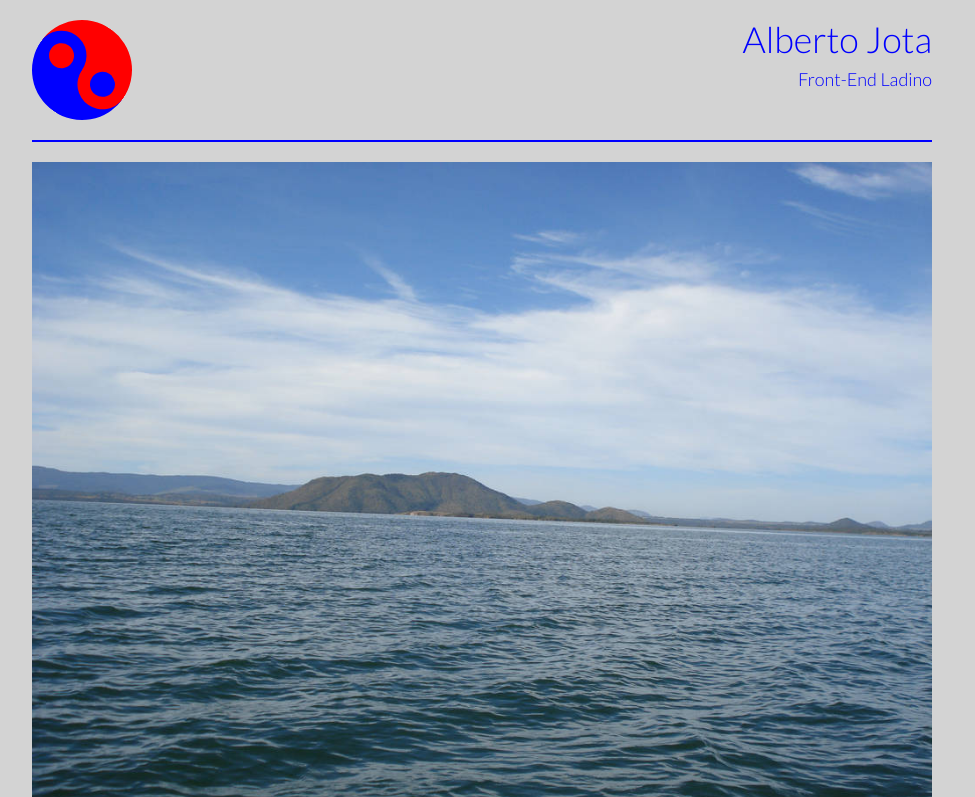
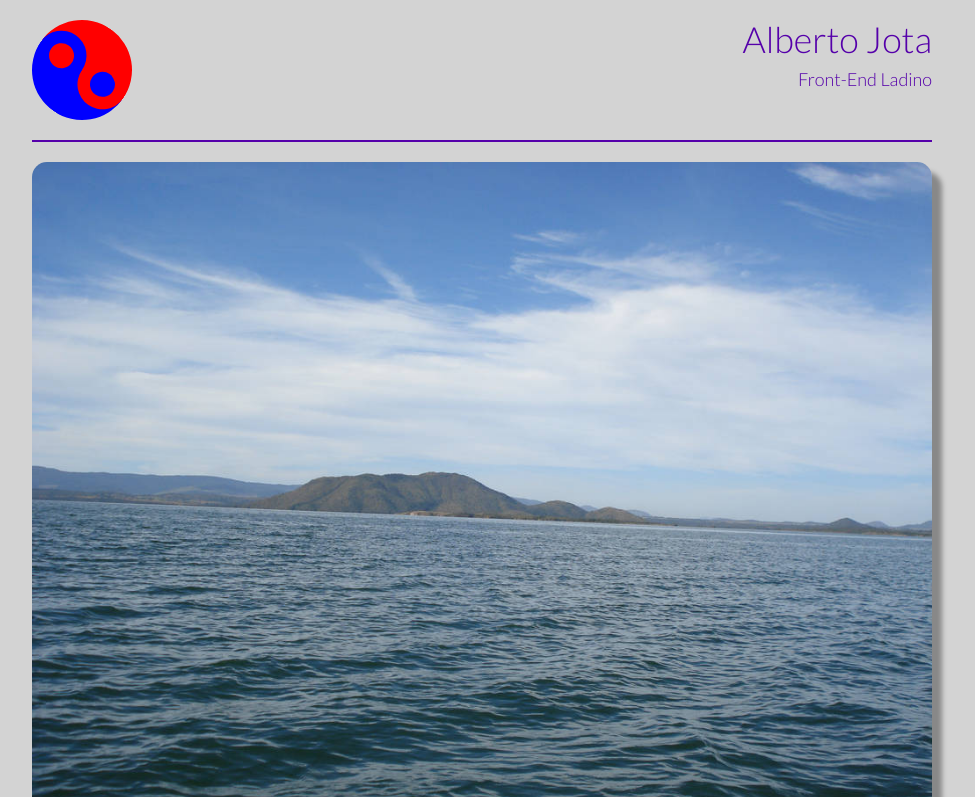
Before and after one commit to AlbertoJota/AlbertoJota.github.io, a plain HTML site: page index.html in a window 1280 px wide. Shown: the top 797 px of the page, without its empty margins (143-1118 px from the left). Drawn offline with nearby package versions, Linux system fonts and the light colour scheme.

Commit message:
formated image

```diff
--- a/css/style.css
+++ b/css/style.css
@@ -42,15 +42,11 @@ h1, h4 {
     color: blue;
 }
 
-.img-layout {
-    background-size: 100% 60%;
+.main-img {
+    border-radius: 15px;
+    box-shadow: 10px 10px 5px #888888;
 }
 
 .container {
     height: 100vh;
 }
-
-button {
-    min-width: 50px;
-    height: 50px;
-}
--- a/index.html
+++ b/index.html
@@ -12,7 +12,6 @@
     <link rel="stylesheet" href="https://maxcdn.bootstrapcdn.com/bootstrap/3.3.7/css/bootstrap.min.css">
     <link rel="stylesheet" href="css/bootstrap.min.css">
     <link rel="stylesheet" href="css/style.css">
-    <script src="js/animation.js"></script>
 </head>
 <body>
     <div class="container">
@@ -89,3 +88,4 @@
     </div>
 </body>
 </html>
+<script src="js/animation.js"></script>
```
